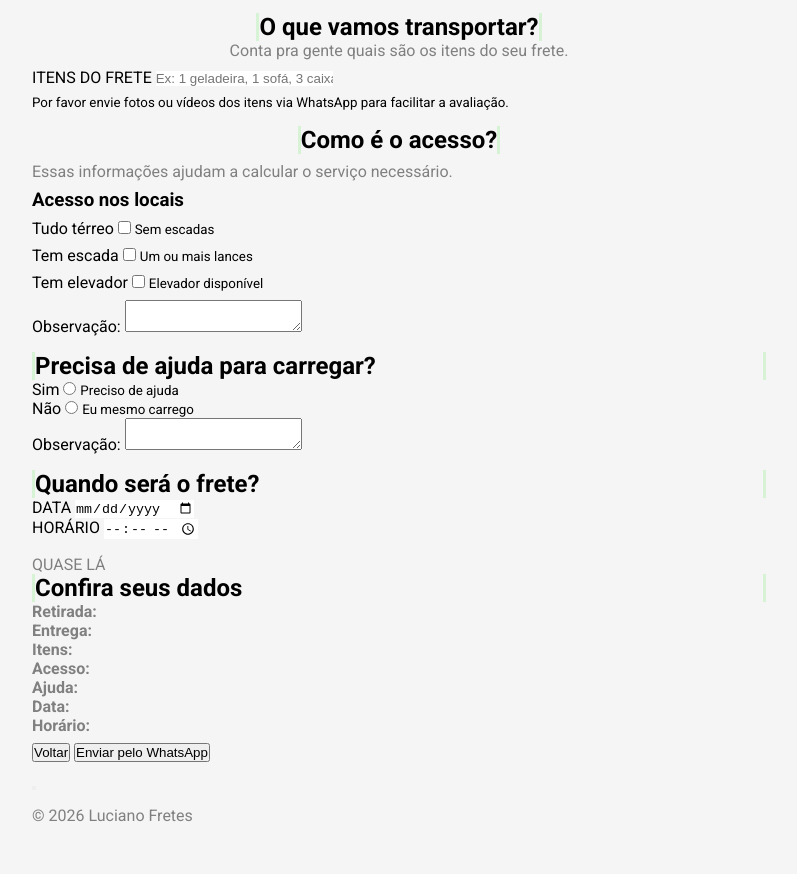
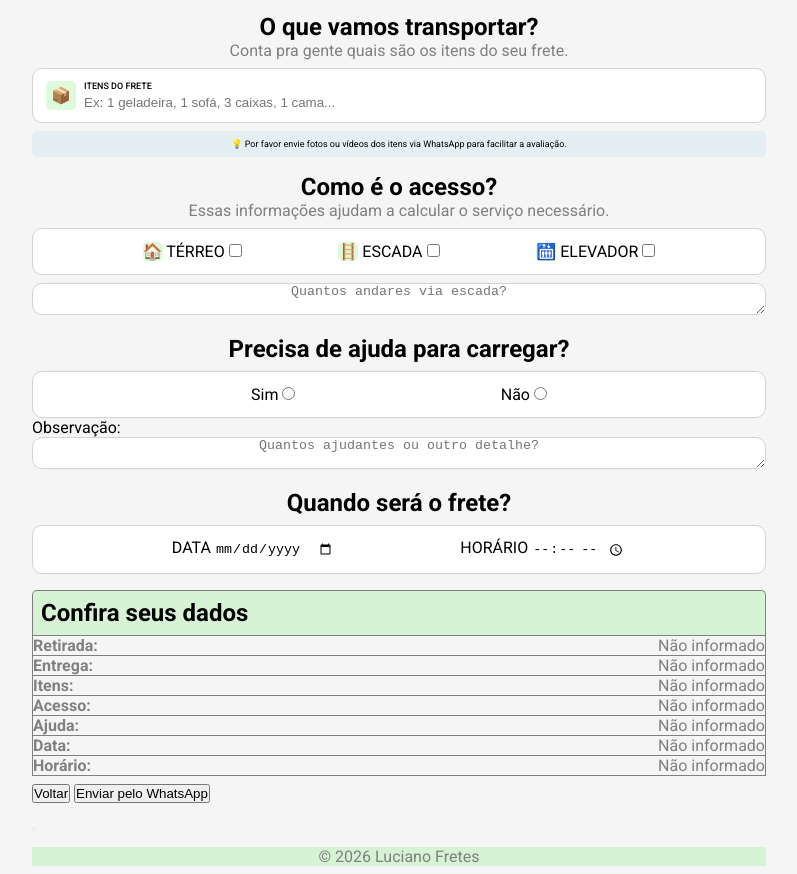
Before and after one commit to LeejayLJ/calculadora-de-fretes, a plain HTML site: page index.html in a window 1280 px wide. Shown: the part 295-1169 px from the top of the page, without its empty margins (241-1038 px from the left). Before the commit the page ends 1128 px from the top, so only its background shows below. Drawn offline with Linux system fonts and the light colour scheme.

Commit message:
css base 90% concluído

```diff
--- a/index.html
+++ b/index.html
@@ -62,8 +62,10 @@
                 <section class="section-space">
                     <h2>O que vamos transportar?</h2>
                     <p class="p-margin">Conta pra gente quais são os itens do seu frete.</p>
-                    <div>
-                        <label for="itens">ITENS DO FRETE</label>
+                    <div class="div-flex-row div-configs div-padding">
+                        <div class="div-green-icon">📦</div>
+                        <div class="div-flex-column div-margin">
+                            <label for="itens" class="label-size">ITENS DO FRETE</label>
                             <input
                                 type="text"
                                 name="itens"
@@ -71,57 +73,58 @@
                                 required
                                 placeholder="Ex: 1 geladeira, 1 sofá, 3 caixas, 1 cama...">
                         </div>
-                    <small>
-                        Por favor envie fotos ou vídeos dos itens via WhatsApp para facilitar a avaliação.
+                    </div>
+                    <small class="small-configs">
+                        💡 Por favor envie fotos ou vídeos dos itens via WhatsApp para facilitar a avaliação.
                     </small>
 
                 </section>
                 <!-- ACESSO -->
                 <section class="section-space">
                     <h2>Como é o acesso?</h2>
-                    <p>Essas informações ajudam a calcular o serviço necessário.</p>
-                    <h3>Acesso nos locais</h3>
-                    <div>
-                        <label for="terreo">Tudo térreo</label>
+                    <p class="p-margin" style="text-align:center;">Essas informações ajudam a calcular o serviço necessário.</p>
+                    <div class="div-flex-row div-checkbox div-padding">
+                        <div class="">
+                            <span class="span-green-icon">🏠</span>
+                            <label for="terreo">TÉRREO</label>
                             <input
                                 type="checkbox"
                                 name="acesso"
                                 id="terreo"
                                 value="terreo">
-                        <small>Sem escadas</small>
                         </div>
                         <div>
-                        <label for="escada">Tem escada</label>
+                            <span class="span-green-icon">🪜</span>
+                            <label for="escada">ESCADA</label>
                             <input
                                 type="checkbox"
                                 name="acesso"
                                 id="escada"
                                 value="escada">
-                        <small>Um ou mais lances</small>
                         </div>
                         <div>
-                        <label for="elevador">Tem elevador</label>
+                            <span class="span-green-icon">🛗</span>
+                            <label for="elevador">ELEVADOR</label>
                             <input
                                 type="checkbox"
                                 name="acesso"
                                 id="elevador"
                                 value="elevador">
-                        <small>Elevador disponível</small>
+                        </div>
                     </div>
                     <div>
-                        <label for="observacao-acesso">Observação:</label>
                         <textarea
                             name="observacao"
                             id="observacao-acesso"
                             required
-                            placeholder="Quantos andares?">
-                        </textarea>
+                            placeholder="Quantos andares via escada?"></textarea>
                     </div>
 
                 </section>
                 <!-- AJUDA PARA CARREGAR -->
                 <section>
-                    <h2>Precisa de ajuda para carregar?</h2>
+                    <h2 class="centralizar-h2">Precisa de ajuda para carregar?</h2>
+                    <div class="div-flex-row div-checkbox div-padding">
                         <div>
                             <label for="sim">Sim</label>
                             <input
@@ -129,7 +132,6 @@
                                 name="ajuda"
                                 id="sim"
                                 value="sim">
-                        <small>Preciso de ajuda</small>
                         </div>
                         <div>
                             <label for="nao">Não</label>
@@ -138,7 +140,7 @@
                                 name="ajuda"
                                 id="nao"
                                 value="nao">
-                        <small>Eu mesmo carrego</small>
+                        </div>
                     </div>
                     <div>
                         <label for="observacao-ajuda">Observação:</label>
@@ -146,14 +148,14 @@
                             name="observacao-ajuda"
                             id="observacao-ajuda"
                             required
-                            placeholder="Quantos ajudantes ou outro detalhe?">
-                        </textarea>
+                            placeholder="Quantos ajudantes ou outro detalhe?"></textarea>
                     </div>
 
                 </section>
                 <!-- DATA E HORÁRIO -->
                 <section>
-                    <h2>Quando será o frete?</h2>
+                    <h2 class="centralizar-h2">Quando será o frete?</h2>
+                    <div class="div-flex-row div-checkbox div-padding">
                         <div>
                             <label for="data">DATA</label>
                             <input
@@ -170,49 +172,48 @@
                                 id="horario"
                                 required>
                         </div>
+                    </div>
 
                 </section>
                 <!-- RESUMO -->
                 <section>
-                    <p>QUASE LÁ</p>
-                    <h2>Confira seus dados</h2>
+                    <h2 class="h2-dados">Confira seus dados</h2>
                     <div>
-                        <p>
+                        <p class="p-dados linhas-retirada">
                             <strong>Retirada:</strong>
-                            <span id="resumo-retirada"></span>
+                            <span id="resumo-retirada">Não informado</span>
                         </p>
-                        <p>
+                        <p class="p-dados outros-linhas">
                             <strong>Entrega:</strong>
-                            <span id="resumo-entrega"></span>
+                            <span id="resumo-entrega">Não informado</span>
                         </p>
                     </div>
                     <div>
-                        <p>
+                        <p class="p-dados outros-linhas">
                             <strong>Itens:</strong>
-                            <span id="resumo-itens"></span>
+                            <span id="resumo-itens">Não informado</span>
                         </p>
                     </div>
                     <div>
-                        <p>
+                        <p class="p-dados outros-linhas">
                             <strong>Acesso:</strong>
-                            <span id="resumo-acesso"></span>
-                            <span id="obs-resumo-acesso"></span>
+                            <span id="resumo-acesso">Não informado</span>
                         </p>
                     </div>
                     <div>
-                        <p>
+                        <p class="p-dados outros-linhas">
                             <strong>Ajuda:</strong>
-                            <span id="resumo-ajuda"></span>
+                            <span id="resumo-ajuda">Não informado</span>
                         </p>
                     </div>
                     <div>
-                        <p>
+                        <p class="p-dados outros-linhas">
                             <strong>Data:</strong>
-                            <span id="resumo-data"></span>
+                            <span id="resumo-data">Não informado</span>
                         </p>
-                        <p>
+                        <p class="p-dados outros-linhas">
                             <strong>Horário:</strong>
-                            <span id="resumo-horario"></span>
+                            <span id="resumo-horario">Não informado</span>
                         </p>
                     </div>
                     <button type="button">Voltar</button>
--- a/style.css
+++ b/style.css
@@ -42,6 +42,8 @@ form {
 
 footer {
     margin-top: 1rem;
+    background-color: var(--cor-principal);
+    text-align: center;
 }
 
 button {
@@ -54,6 +56,11 @@ input {
     cursor: pointer;
     border: none;
     outline: none;
+}
+
+input[type="checkbox"],
+input[type="radio"] {
+    accent-color: green;
 }
 
 h1 {
@@ -69,9 +76,22 @@ h1 + p {
 }
 
 h2 {
-    border-left: 3px solid var(--cor-principal);
-    border-right: 3px solid var(--cor-principal);
     margin: 0 auto;
+}
+
+textarea {
+    width: 100%;
+    background-color: white;
+    outline: none;
+    border: 1px solid lightgray;
+    border-radius: 10px;
+    cursor: pointer;
+    text-align: center;
+}
+
+textarea:focus-within {
+    border: 1px solid green;
+    box-shadow: 0 0 12px rgba(80, 220, 100, 0.7);
 }
 
 /* GERAL */
@@ -131,10 +151,32 @@ h2 {
     margin-left: 0.5rem;
 }
 
+.div-gap {
+   gap: 1rem;
+}
+
+.div-checkbox {
+    justify-content: space-evenly;
+    background-color: white;
+    border: 1px solid lightgray;
+    border-radius: 10px;
+    cursor: pointer;
+}
+
+.div-checkbox:focus-within {
+    border: 1px solid green;
+    box-shadow: 0 0 12px rgba(80, 220, 100, 0.7);
+}
+
 .section-space {
     display: flex;
     flex-direction: column;
     gap: 0.5rem;
+}
+
+.centralizar-h2 {
+    text-align: center;
+    margin-bottom: 0.5rem;
 }
 
 
@@ -149,6 +191,11 @@ h2 {
     margin-top: -0.5rem;
 }
 
+.p-dados {
+    display: flex;
+    justify-content: space-between;
+}
+
 .small-configs {
     background-color: var(--cor-avisos);
     padding: 0.5rem;
@@ -157,4 +204,30 @@ h2 {
     text-align: center;
 }
 
+.span-green-icon {
+    border-radius: 5px;
+    background-color: #90ee904f;
+    align-items: center;
+    width: 2rem;
+}
+
+.h2-dados {
+    background-color: var(--cor-principal);
+    border-radius: 5px;
+    padding: 0.5rem;
+    border: 0.5px solid gray;
+    border-bottom-right-radius: 0px;
+    border-bottom-left-radius: 0px;
+    border-bottom: none;
+}
+
+.linhas-retirada {
+    border: 0.5px solid gray;
+}
+
+.outros-linhas {
+    border: 0.5px solid gray;
+    border-top: none;
+}
+
 /* UTILITARIAS */
```
Lines whose indentation alone changed are shown as unchanged.
